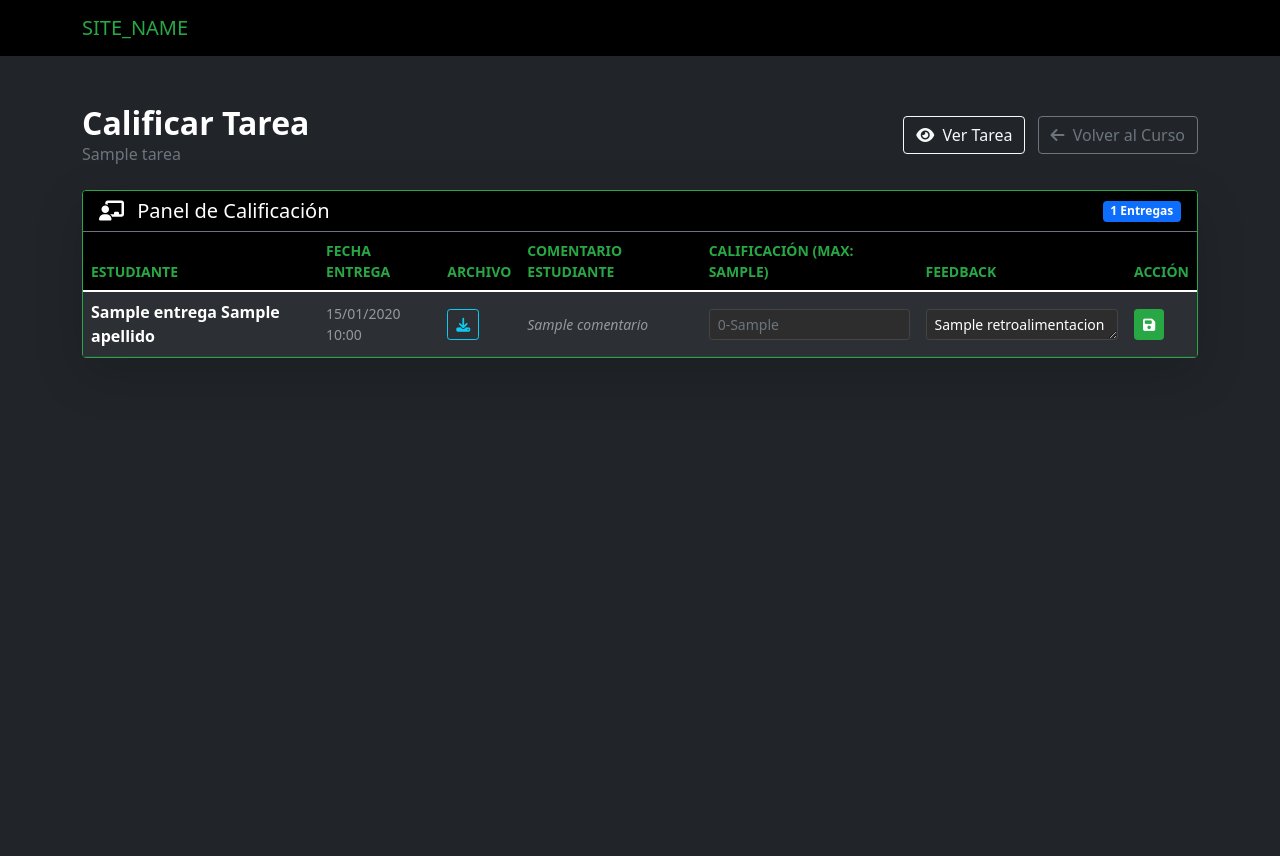
After one commit to J0CIR0/BoloNet, a PHP site: the page made by views/aula/calificar_tarea.php in a window 1280 px wide. The commit adds this page. Run offline with PHP 8.4, Linux system fonts and the light colour scheme; tables that the repository leaves empty hold one stand-in row (values such as "Sample post"); the template is opened without the code that fills it: most values are stand-ins (such as "Sample title", 1, 10 or a date in 2020); some libraries are stand-ins or nearby versions.

Commit message:
feat: Introduce classroom module system with model, controller, and views for course content and task management.

```diff
--- /dev/null
+++ b/views/aula/calificar_tarea.php
@@ -0,0 +1,127 @@
+<?php require_once __DIR__ . '/../layouts/header.php';
+
+// Helper function for date formatting (copied to ensure availability)
+if (!function_exists('format_date_grading')) {
+    function format_date_grading($date_str)
+    {
+        if (!$date_str)
+            return '-';
+        $date = new DateTime($date_str);
+        return $date->format('d/m/Y H:i');
+    }
+}
+?>
+
+<div class="container-fluid py-5 bg-dark text-white" style="min-height: 100vh;">
+    <div class="container">
+
+        <div class="d-flex justify-content-between align-items-center mb-4">
+            <div>
+                <h2 class="mb-0 fw-bold">Calificar Tarea</h2>
+                <p class="text-muted mb-0"><?php echo htmlspecialchars($tarea['titulo']); ?></p>
+            </div>
+
+            <div>
+                <a href="index.php?controller=Aula&action=ver_tarea&id=<?php echo $tarea['id']; ?>"
+                    class="btn btn-outline-light me-2">
+                    <i class="fas fa-eye me-1"></i> Ver Tarea
+                </a>
+                <a href="index.php?controller=Aula&action=index&id=<?php echo $curso_id; ?>"
+                    class="btn btn-outline-secondary">
+                    <i class="fas fa-arrow-left me-1"></i> Volver al Curso
+                </a>
+            </div>
+        </div>
+
+        <div class="card bg-dark border-secondary shadow-lg">
+            <div
+                class="card-header bg-secondary bg-opacity-25 border-secondary d-flex justify-content-between align-items-center flex-wrap">
+                <h5 class="mb-0 text-white"><i class="fas fa-chalkboard-teacher me-2"></i> Panel de Calificación</h5>
+                <span class="badge bg-primary mt-2 mt-md-0"><?php echo count($entregas); ?> Entregas</span>
+            </div>
+            <div class="card-body p-0">
+                <div class="table-responsive">
+                    <table class="table table-dark table-striped table-hover mb-0 align-middle">
+                        <thead>
+                            <tr class="text-white-50 small text-uppercase">
+                                <th>Estudiante</th>
+                                <th>Fecha Entrega</th>
+                                <th>Archivo</th>
+                                <th>Comentario Estudiante</th>
+                                <th style="min-width: 150px;">Calificación (Max:
+                                    <?php echo $tarea['puntaje_maximo']; ?>)</th>
+                                <th style="min-width: 200px;">Feedback</th>
+                                <th>Acción</th>
+                            </tr>
+                        </thead>
+                        <tbody>
+                            <?php if (empty($entregas)): ?>
+                                <tr>
+                                    <td colspan="7" class="text-center py-4 text-white-50">No hay entregas registradas aún.
+                                    </td>
+                                </tr>
+                            <?php else: ?>
+                                <?php foreach ($entregas as $ent): ?>
+                                    <tr>
+                                        <td class="fw-bold text-white">
+                                            <?php echo htmlspecialchars($ent['nombre'] . ' ' . $ent['apellido']); ?>
+                                        </td>
+                                        <td class="small text-white-50">
+                                            <?php echo format_date_grading($ent['fecha_entrega']); ?>
+                                            <?php if ($ent['fecha_entrega'] > $tarea['fecha_entrega']): ?>
+                                                <span class="badge bg-danger ms-1">Tardío</span>
+                                            <?php endif; ?>
+                                        </td>
+                                        <td>
+                                            <?php if ($ent['archivo_url']): ?>
+                                                <a href="<?php echo htmlspecialchars($ent['archivo_url']); ?>" target="_blank"
+                                                    class="btn btn-outline-info btn-sm">
+                                                    <i class="fas fa-download"></i>
+                                                </a>
+                                            <?php else: ?>
+                                                <span class="text-muted small">-</span>
+                                            <?php endif; ?>
+                                        </td>
+                                        <td class="small text-white-50 fst-italic text-break" style="max-width: 200px;">
+                                            <?php echo htmlspecialchars($ent['comentario'] ?? ''); ?>
+                                        </td>
+
+                                        <form action="index.php?controller=Aula&action=calificar_entrega" method="POST">
+                                            <input type="hidden" name="entrega_id" value="<?php echo $ent['id']; ?>">
+                                            <input type="hidden" name="tarea_id" value="<?php echo $tarea['id']; ?>">
+
+                                            <!-- Field to redirect back to this specific view instead of ver_tarea -->
+                                            <input type="hidden" name="redirect_view" value="calificar_tarea">
+
+                                            <td>
+                                                <input type="number" step="0.01" max="<?php echo $tarea['puntaje_maximo']; ?>"
+                                                    name="calificacion"
+                                                    class="form-control form-control-sm bg-dark text-white border-secondary"
+                                                    value="<?php echo $ent['calificacion']; ?>"
+                                                    placeholder="0-<?php echo $tarea['puntaje_maximo']; ?>">
+                                            </td>
+                                            <td>
+                                                <textarea name="retroalimentacion"
+                                                    class="form-control form-control-sm bg-dark text-white border-secondary"
+                                                    rows="1"
+                                                    placeholder="Comentario..."><?php echo htmlspecialchars($ent['retroalimentacion'] ?? ''); ?></textarea>
+                                            </td>
+                                            <td>
+                                                <button type="submit" class="btn btn-success btn-sm" title="Guardar">
+                                                    <i class="fas fa-save"></i>
+                                                </button>
+                                            </td>
+                                        </form>
+                                    </tr>
+                                <?php endforeach; ?>
+                            <?php endif; ?>
+                        </tbody>
+                    </table>
+                </div>
+            </div>
+        </div>
+
+    </div>
+</div>
+
+<?php require_once __DIR__ . '/../layouts/footer.php'; ?>
```
Also changed, not shown: controllers/AulaController.php (+45 -1 lines), models/Modulo.php (+9 -0 lines), views/aula/index.php (+9 -0 lines), views/aula/ver_tarea.php (+10 -83 lines).
